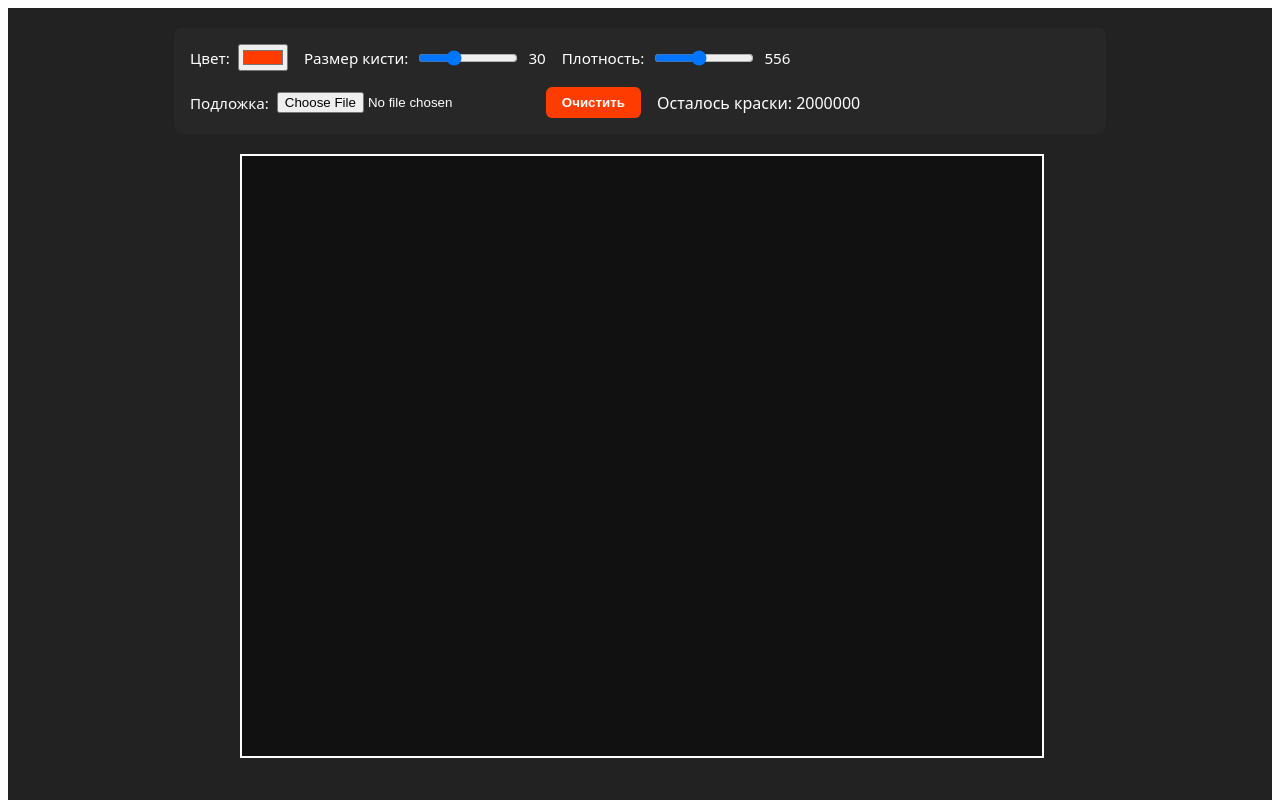
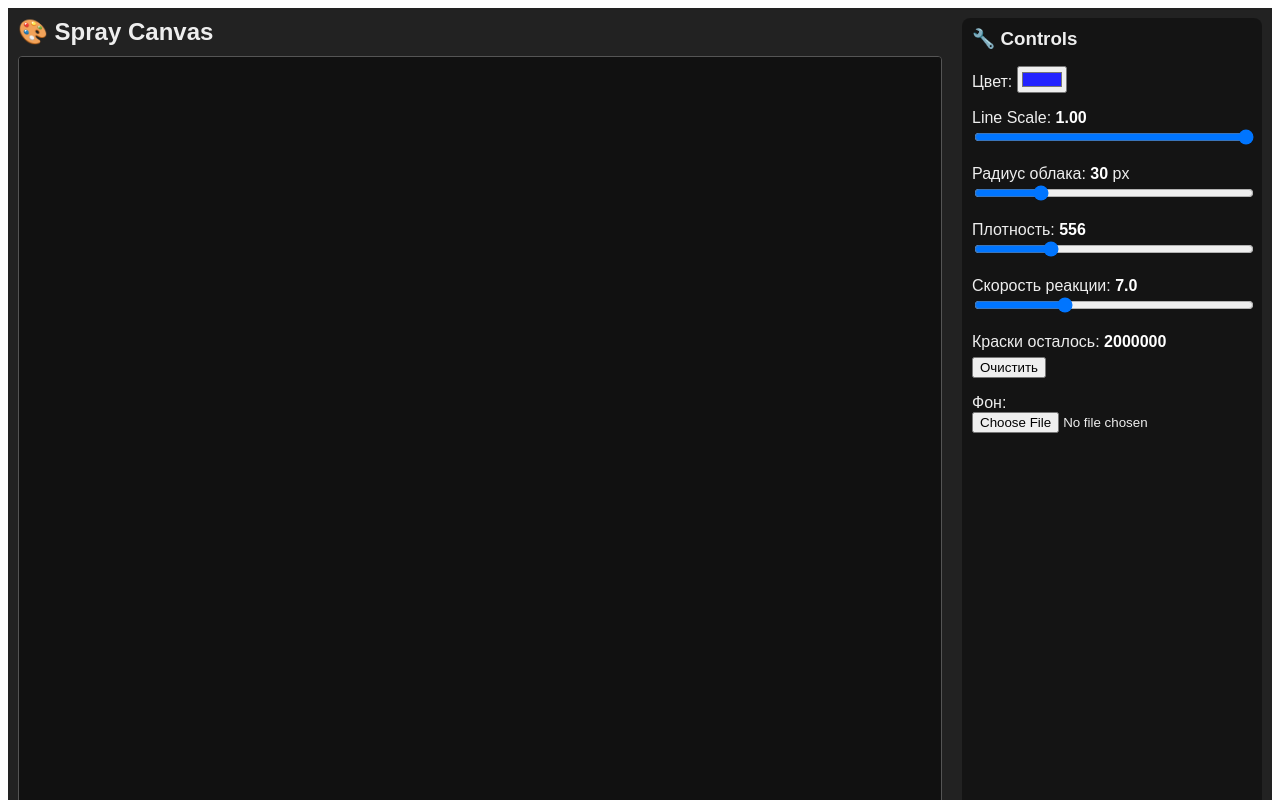
Before and after one commit to streetwalldev/streetwall, a Next.js app: page /spraytest in a window 1280 px wide. Shown: the top 800 px of the page. Built offline with nearby package versions, Linux system fonts and the light colour scheme.

Commit message:
Update page.js

```diff
--- a/app/spraytest/page.js
+++ b/app/spraytest/page.js
@@ -1,239 +1,424 @@
 // app/page.js
-export default function HomePage() {
-  return (
-    <div style={{
-      fontFamily: 'system-ui, sans-serif',
-      background: '#222',
-      color: '#fff',
-      minHeight: '100vh',
-      padding: '20px',
-      boxSizing: 'border-box'
-    }}>
-      <style
-        dangerouslySetInnerHTML={{
-          __html: `
-            #main-ui {
-              max-width: 900px;
-              margin: 0 auto 20px;
-              display: flex;
-              flex-wrap: wrap;
-              gap: 16px;
-              align-items: center;
-              background: rgba(40, 40, 40, 0.9);
-              padding: 16px;
-              border-radius: 8px;
-            }
-            label {
-              display: flex;
-              flex-wrap: wrap;
-              align-items: center;
-              gap: 8px;
-              font-size: 0.95em;
-            }
-            input[type="range"] {
-              width: 100px;
-            }
-            button {
-              background: #ff3c00;
-              color: white;
-              border: none;
-              border-radius: 6px;
-              padding: 8px 16px;
-              font-weight: bold;
-              cursor: pointer;
-            }
-            button:hover { opacity: 0.9; }
-            #canvas-wrap {
-              display: block;
-              margin: 0 auto;
-              width: 800px;
-              height: 600px;
-            }
-            #canvas {
-              display: block;
-              width: 800px;
-              height: 600px;
-              border: 2px solid #fff;
-              background: #111;
-            }
-            @media (max-width: 820px) {
-              #canvas-wrap,
-              #canvas {
-                width: 800px !important;
-                height: 600px !important;
-              }
-              body { overflow-x: auto; }
-            }
-          `,
-        }}
-      />
+'use client';
 
-      <div id="main-ui">
-        <label>
-          Цвет:
-          <input type="color" id="colorPicker" value="#ff3c00" />
-        </label>
-        <label>
-          Размер кисти:
-          <input type="range" id="radiusRange" min="5" max="80" value="30" />
-          <span id="radiusVal">30</span>
-        </label>
-        <label>
-          Плотность:
-          <input type="range" id="densityRange" min="50" max="1200" value="556" />
-          <span id="densityVal">556</span>
-        </label>
-        <label>
-          Подложка:
-          <input type="file" id="bgImageInput" accept="image/*" />
-        </label>
-        <button id="resetBtn">Очистить</button>
-        <span>Осталось краски: <span id="paintLeft">2000000</span></span>
-      </div>
+import { useRef, useEffect } from 'react';
 
-      <div id="canvas-wrap">
-        <canvas id="canvas" width="800" height="600"></canvas>
-      </div>
+export default function SprayCanvasPage() {
+  const canvasRef = useRef(null);
+  const bgImageInputRef = useRef(null);
+  const colorPickerRef = useRef(null);
+  const scaleRangeRef = useRef(null);
+  const radiusRangeRef = useRef(null);
+  const densityRangeRef = useRef(null);
+  const speedFactorRef = useRef(null);
+  const resetBtnRef = useRef(null);
+  const paintLeftSpanRef = useRef(null);
 
-      <script
-        dangerouslySetInnerHTML={{
-          __html: `
-            // Настройки
+  const scaleValRef = useRef(null);
+  const radiusValRef = useRef(null);
+  const densityValRef = useRef(null);
+  const speedFactorValRef = useRef(null);
+
+  // --- Настройки (как в оригинальном прототипе) ---
   const config = {
-              paintMax: 2000000,
-              paintLeft: 2000000,
-              radius: 30,
-              density: 556,
-              color: '#ff3c00',
-              dotSize: [0.8, 1.1],
-              bgImage: null
+    sprayRadius: 30,
+    dotsPerTick: 556,
+    speedFactor: 7,
+    lineScale: 1.0,
+    paintMax: 2_000_000,
+    paintLeft: 2_000_000,
+    currentColor: '#2222ff',
   };
 
-            const canvas = document.getElementById('canvas');
+  const drawingRef = useRef(false);
+  const lastSprayPosRef = useRef(null);
+  const lastSprayTimeRef = useRef(null);
+  const paintedPixelsRef = useRef(new Set());
+  const dripMapRef = useRef({});
+  const bgImageRef = useRef(null);
+
+  // --- Вспомогательные функции ---
+  function getRandomInt(a, b) {
+    return Math.random() * (b - a) + a;
+  }
+
+  function getCanvasCoords(clientX, clientY) {
+    const canvas = canvasRef.current;
+    if (!canvas) return { x: 0, y: 0 };
+    const rect = canvas.getBoundingClientRect();
+    const scaleX = canvas.width / rect.width;
+    const scaleY = canvas.height / rect.height;
+    return {
+      x: (clientX - rect.left) * scaleX,
+      y: (clientY - rect.top) * scaleY,
+    };
+  }
+
+  function redraw() {
+    const canvas = canvasRef.current;
+    if (!canvas) return;
     const ctx = canvas.getContext('2d');
-            let isDrawing = false;
-            let paintedPixels = new Set();
-
-            // UI
-            const colorPicker = document.getElementById('colorPicker');
-            const radiusRange = document.getElementById('radiusRange');
-            const densityRange = document.getElementById('densityRange');
-            const radiusVal = document.getElementById('radiusVal');
-            const densityVal = document.getElementById('densityVal');
-            const paintLeftEl = document.getElementById('paintLeft');
-            const bgImageInput = document.getElementById('bgImageInput');
-            const resetBtn = document.getElementById('resetBtn');
-
-            colorPicker.addEventListener('input', e => config.color = e.target.value);
-            radiusRange.addEventListener('input', e => {
-              config.radius = +e.target.value;
-              radiusVal.textContent = config.radius;
-            });
-            densityRange.addEventListener('input', e => {
-              config.density = +e.target.value;
-              densityVal.textContent = config.density;
-            });
-
-            bgImageInput.addEventListener('change', e => {
-              const file = e.target.files?.[0];
-              if (!file) return;
-              const url = URL.createObjectURL(file);
-              const img = new Image();
-              img.onload = () => {
-                config.bgImage = img;
-                redraw();
-              };
-              img.src = url;
-            });
-
-            resetBtn.addEventListener('click', () => {
-              config.bgImage = null;
-              paintedPixels.clear();
-              config.paintLeft = config.paintMax;
-              paintLeftEl.textContent = config.paintLeft;
-              redraw();
-            });
-
-            // Перерисовка
-            function redraw() {
-              ctx.clearRect(0, 0, 800, 600);
-              if (config.bgImage) {
-                ctx.drawImage(config.bgImage, 0, 0, 800, 600);
+    ctx.clearRect(0, 0, canvas.width, canvas.height);
+    if (bgImageRef.current) {
+      ctx.drawImage(bgImageRef.current, 0, 0, canvas.width, canvas.height);
     }
   }
 
-            // Spray
+  function resetCanvas() {
+    const canvas = canvasRef.current;
+    if (!canvas) return;
+    const ctx = canvas.getContext('2d');
+    ctx.clearRect(0, 0, canvas.width, canvas.height);
+    config.paintLeft = config.paintMax;
+    paintedPixelsRef.current.clear();
+    dripMapRef.current = {};
+    lastSprayPosRef.current = null;
+    lastSprayTimeRef.current = null;
+    if (paintLeftSpanRef.current) {
+      paintLeftSpanRef.current.textContent = config.paintLeft;
+    }
+    redraw();
+  }
+
   function sprayAt(x, y) {
-              if (config.paintLeft <= 0) return;
+    const now = performance.now();
+    let speed = 0;
+    if (lastSprayPosRef.current && lastSprayTimeRef.current !== null) {
+      const dt = now - lastSprayTimeRef.current;
+      const dist = Math.hypot(x - lastSprayPosRef.current.x, y - lastSprayPosRef.current.y);
+      speed = dist / (dt || 1);
+      speed = Math.min(1, speed / config.speedFactor);
+    }
 
-              for (let i = 0; i < config.density; i++) {
-                if (config.paintLeft <= 0) break;
+    const scale = config.lineScale;
+    const minDot = 0.7 * scale;
+    const maxDot = 1.1 * scale;
+    const dotFromSpeed = maxDot - (maxDot - minDot) * speed;
 
+    const minRadius = config.sprayRadius * 0.7 * scale;
+    const maxRadius = config.sprayRadius * 3 * scale;
+    const radiusFromSpeed = minRadius + (maxRadius - minRadius) * speed;
+
+    const minAlpha = 0.15;
+    const maxAlpha = 0.55;
+    const alphaFromSpeed = maxAlpha - (maxAlpha - minAlpha) * speed;
+
+    const canvas = canvasRef.current;
+    if (!canvas) return;
+    const ctx = canvas.getContext('2d');
+
+    for (let i = 0; i < config.dotsPerTick; i++) {
       const angle = Math.random() * 2 * Math.PI;
-                const dist = Math.random() * config.radius;
-                const dx = Math.cos(angle) * dist;
-                const dy = Math.sin(angle) * dist;
-                const size = config.dotSize[0] + Math.random() * (config.dotSize[1] - config.dotSize[0]);
+      const r = Math.random() * radiusFromSpeed;
+      const dx = Math.cos(angle) * r;
+      const dy = Math.sin(angle) * r;
+      const size = getRandomInt(dotFromSpeed * 0.85, dotFromSpeed);
 
-                ctx.globalAlpha = Math.random() * (0.6 - 0.12) + 0.12;
-                ctx.fillStyle = config.color;
+      ctx.globalAlpha = alphaFromSpeed * (0.8 + Math.random() * 0.3);
+      ctx.fillStyle = config.currentColor;
       ctx.beginPath();
       ctx.arc(x + dx, y + dy, size, 0, 2 * Math.PI);
       ctx.fill();
 
-                // Учёт уникальных пикселей
+      // --- Подтёки ---
+      const cellX = Math.round(x + dx);
+      const cellY = Math.round(y + dy);
+      const cellKey = `${cellX}_${cellY}`;
+      dripMapRef.current[cellKey] = (dripMapRef.current[cellKey] || 0) + 1;
+      const drops = dripMapRef.current[cellKey];
+
+      const threshold = Math.max(10, 14 * scale);
+      if (drops > threshold && drops % 3 === 0) {
+        const dripLen = Math.min(250 * scale, Math.sqrt(drops - threshold) * 4 * scale + getRandomInt(-1, 2));
+        ctx.save();
+        ctx.globalAlpha = 0.12 + Math.random() * 0.01;
+        ctx.strokeStyle = config.currentColor;
+        ctx.lineWidth = size * getRandomInt(0.7, 1.5);
+        ctx.beginPath();
+        ctx.moveTo(cellX + getRandomInt(-1, 1), cellY + size / 2);
+        ctx.lineTo(cellX + getRandomInt(-1, 1), cellY + size / 2 + dripLen);
+        ctx.stroke();
+        ctx.restore();
+      }
+
+      // --- Расход краски ---
       const px = Math.round(x + dx);
       const py = Math.round(y + dy);
-                const key = px + ',' + py;
-                if (!paintedPixels.has(key)) {
-                  paintedPixels.add(key);
+      const key = `${px}_${py}`;
+      if (!paintedPixelsRef.current.has(key)) {
+        paintedPixelsRef.current.add(key);
         config.paintLeft--;
+        if (config.paintLeft <= 0) {
+          drawingRef.current = false;
+          if (typeof window !== 'undefined') {
+            alert('🎨 Краска закончилась!');
+          }
+        }
       }
     }
 
-              paintLeftEl.textContent = config.paintLeft;
+    ctx.globalAlpha = 1;
+    if (paintLeftSpanRef.current) {
+      paintLeftSpanRef.current.textContent = Math.max(0, config.paintLeft);
+    }
+    lastSprayPosRef.current = { x, y };
+    lastSprayTimeRef.current = now;
   }
 
-            // Координаты
-            function getCanvasCoords(e) {
-              const rect = canvas.getBoundingClientRect();
-              let clientX = e.clientX, clientY = e.clientY;
-              if (e.touches?.length) {
-                clientX = e.touches[0].clientX;
-                clientY = e.touches[0].clientY;
-              }
-              return {
-                x: clientX - rect.left,
-                y: clientY - rect.top
+  // --- Обработка событий ---
+  useEffect(() => {
+    const canvas = canvasRef.current;
+    if (!canvas) return;
+
+    function loadBackground(file) {
+      const reader = new FileReader();
+      reader.onload = () => {
+        const img = new Image();
+        img.onload = () => {
+          bgImageRef.current = img;
+          canvas.width = img.width;
+          canvas.height = img.height;
+          redraw();
         };
+        img.src = reader.result;
+      };
+      reader.readAsDataURL(file);
     }
 
-            // Обработчики
-            canvas.addEventListener('pointerdown', e => {
+    function handleMouseDown(e) {
+      if (config.paintLeft <= 0) return;
+      const { x, y } = getCanvasCoords(e.clientX, e.clientY);
+      drawingRef.current = true;
+      sprayAt(x, y);
+    }
+
+    function handleMouseMove(e) {
+      if (!drawingRef.current || config.paintLeft <= 0) return;
+      const { x, y } = getCanvasCoords(e.clientX, e.clientY);
+      sprayAt(x, y);
+    }
+
+    function handleMouseUp() {
+      drawingRef.current = false;
+      lastSprayPosRef.current = null;
+      lastSprayTimeRef.current = null;
+    }
+
+    function handleTouchStart(e) {
+      if (e.touches.length === 1 && config.paintLeft > 0) {
+        const t = e.touches[0];
+        const { x, y } = getCanvasCoords(t.clientX, t.clientY);
+        drawingRef.current = true;
+        sprayAt(x, y);
         e.preventDefault();
-              isDrawing = true;
-              const { x, y } = getCanvasCoords(e);
+      }
+    }
+
+    function handleTouchMove(e) {
+      if (e.touches.length === 1 && drawingRef.current && config.paintLeft > 0) {
+        const t = e.touches[0];
+        const { x, y } = getCanvasCoords(t.clientX, t.clientY);
         sprayAt(x, y);
+        e.preventDefault();
+      }
+    }
+
+    // Подписки
+    canvas.addEventListener('mousedown', handleMouseDown);
+    canvas.addEventListener('mousemove', handleMouseMove);
+    canvas.addEventListener('mouseup', handleMouseUp);
+    canvas.addEventListener('mouseleave', handleMouseUp);
+    canvas.addEventListener('touchstart', handleTouchStart, { passive: false });
+    canvas.addEventListener('touchmove', handleTouchMove, { passive: false });
+    canvas.addEventListener('touchend', handleMouseUp);
+    canvas.addEventListener('touchcancel', handleMouseUp);
+
+    // Drag & Drop
+    const preventDefaults = (e) => {
+      e.preventDefault();
+      e.stopPropagation();
+    };
+
+    ['dragenter', 'dragover', 'dragleave', 'drop'].forEach((evt) => {
+      document.addEventListener(evt, preventDefaults, false);
     });
 
-            canvas.addEventListener('pointermove', e => {
-              if (!isDrawing) return;
-              e.preventDefault();
-              const { x, y } = getCanvasCoords(e);
-              sprayAt(x, y);
+    document.addEventListener('drop', (e) => {
+      preventDefaults(e);
+      const file = e.dataTransfer.files?.[0];
+      if (file && file.type.startsWith('image/')) {
+        loadBackground(file);
+      }
     });
 
-            window.addEventListener('pointerup', () => {
-              isDrawing = false;
+    // Input
+    const bgInput = bgImageInputRef.current;
+    if (bgInput) {
+      bgInput.addEventListener('change', (e) => {
+        if (e.target.files?.[0]) {
+          loadBackground(e.target.files[0]);
+        }
       });
+    }
 
-            // Инициализация
-            radiusVal.textContent = config.radius;
-            densityVal.textContent = config.density;
-            paintLeftEl.textContent = config.paintLeft;
-          `,
+    // UI updates
+    const updateUI = () => {
+      if (!scaleRangeRef.current) return;
+      config.lineScale = parseFloat(scaleRangeRef.current.value);
+      config.sprayRadius = parseInt(radiusRangeRef.current.value, 10);
+      config.dotsPerTick = parseInt(densityRangeRef.current.value, 10);
+      config.speedFactor = parseFloat(speedFactorRef.current.value);
+      config.currentColor = colorPickerRef.current?.value || config.currentColor;
+
+      if (scaleValRef.current) scaleValRef.current.textContent = config.lineScale.toFixed(2);
+      if (radiusValRef.current) radiusValRef.current.textContent = config.sprayRadius;
+      if (densityValRef.current) densityValRef.current.textContent = config.dotsPerTick;
+      if (speedFactorValRef.current) speedFactorValRef.current.textContent = config.speedFactor.toFixed(1);
+    };
+
+    const inputs = [
+      scaleRangeRef.current,
+      radiusRangeRef.current,
+      densityRangeRef.current,
+      speedFactorRef.current,
+      colorPickerRef.current,
+    ].filter(Boolean);
+
+    inputs.forEach((el) => el.addEventListener('input', updateUI));
+
+    const resetBtn = resetBtnRef.current;
+    if (resetBtn) resetBtn.addEventListener('click', resetCanvas);
+
+    // Init
+    updateUI();
+    resetCanvas();
+
+    // Cleanup
+    return () => {
+      canvas.removeEventListener('mousedown', handleMouseDown);
+      canvas.removeEventListener('mousemove', handleMouseMove);
+      canvas.removeEventListener('mouseup', handleMouseUp);
+      canvas.removeEventListener('mouseleave', handleMouseUp);
+      canvas.removeEventListener('touchstart', handleTouchStart);
+      canvas.removeEventListener('touchmove', handleTouchMove);
+      canvas.removeEventListener('touchend', handleMouseUp);
+      canvas.removeEventListener('touchcancel', handleMouseUp);
+
+      ['dragenter', 'dragover', 'dragleave', 'drop'].forEach((evt) => {
+        document.removeEventListener(evt, preventDefaults, false);
+      });
+      document.removeEventListener('drop', (e) => {});
+
+      inputs.forEach((el) => el.removeEventListener('input', updateUI));
+      if (resetBtn) resetBtn.removeEventListener('click', resetCanvas);
+    };
+  }, []);
+
+  return (
+    <div style={{ background: '#222', color: '#eee', fontFamily: 'sans-serif', margin: 0, padding: 10, display: 'flex', minHeight: '100vh' }}>
+      <div style={{ flex: 1, minWidth: 0 }}>
+        <h2 style={{ margin: '0 0 10px' }}>🎨 Spray Canvas</h2>
+        <div style={{ position: 'relative', border: '1px solid #555', borderRadius: '4px', overflow: 'hidden' }}>
+          <canvas
+            ref={canvasRef}
+            width="1024"
+            height="1024"
+            style={{
+              background: '#111',
+              cursor: 'crosshair',
+              display: 'block',
+              width: '100%',
+              height: 'auto',
             }}
           />
         </div>
+      </div>
+
+      <div style={{ width: 280, padding: 10, background: 'rgba(0,0,0,0.4)', borderRadius: 8, marginLeft: 20 }}>
+        <h3 style={{ margin: '0 0 16px' }}>🔧 Controls</h3>
+
+        <div style={{ marginBottom: 16 }}>
+          <label>
+            Цвет: <input type="color" ref={colorPickerRef} defaultValue="#2222ff" />
+          </label>
+        </div>
+
+        <div style={{ marginBottom: 16 }}>
+          <label>
+            Line Scale: <span ref={scaleValRef} style={{ fontWeight: 'bold', color: '#fff' }}>1.00</span>
+          </label>
+          <br />
+          <input
+            type="range"
+            ref={scaleRangeRef}
+            min="0.1"
+            max="1.0"
+            step="0.05"
+            defaultValue="1.0"
+            style={{ width: '100%' }}
+          />
+        </div>
+
+        <div style={{ marginBottom: 16 }}>
+          <label>
+            Радиус облака: <span ref={radiusValRef} style={{ fontWeight: 'bold', color: '#fff' }}>30</span> px
+          </label>
+          <br />
+          <input
+            type="range"
+            ref={radiusRangeRef}
+            min="10"
+            max="100"
+            defaultValue="30"
+            style={{ width: '100%' }}
+          />
+        </div>
+
+        <div style={{ marginBottom: 16 }}>
+          <label>
+            Плотность: <span ref={densityValRef} style={{ fontWeight: 'bold', color: '#fff' }}>556</span>
+          </label>
+          <br />
+          <input
+            type="range"
+            ref={densityRangeRef}
+            min="50"
+            max="2000"
+            defaultValue="556"
+            style={{ width: '100%' }}
+          />
+        </div>
+
+        <div style={{ marginBottom: 16 }}>
+          <label>
+            Скорость реакции: <span ref={speedFactorValRef} style={{ fontWeight: 'bold', color: '#fff' }}>7.0</span>
+          </label>
+          <br />
+          <input
+            type="range"
+            ref={speedFactorRef}
+            min="1"
+            max="20"
+            step="0.5"
+            defaultValue="7"
+            style={{ width: '100%' }}
+          />
+        </div>
+
+        <div style={{ marginBottom: 16 }}>
+          <label>
+            Краски осталось: <span ref={paintLeftSpanRef} style={{ fontWeight: 'bold', color: '#fff' }}>2000000</span>
+          </label>
+          <br />
+          <button ref={resetBtnRef} style={{ marginTop: 6 }}>Очистить</button>
+        </div>
+
+        <div>
+          <label>
+            Фон: <input type="file" ref={bgImageInputRef} accept="image/*" />
+          </label>
+        </div>
+      </div>
+    </div>
   );
 }
```
Lines whose indentation alone changed are shown as unchanged.
